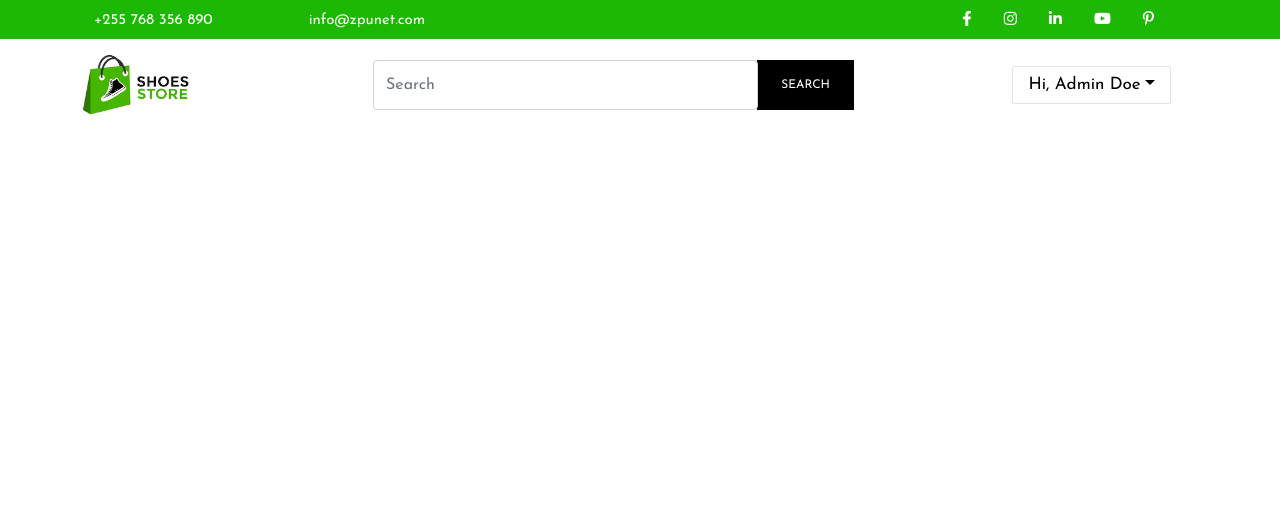
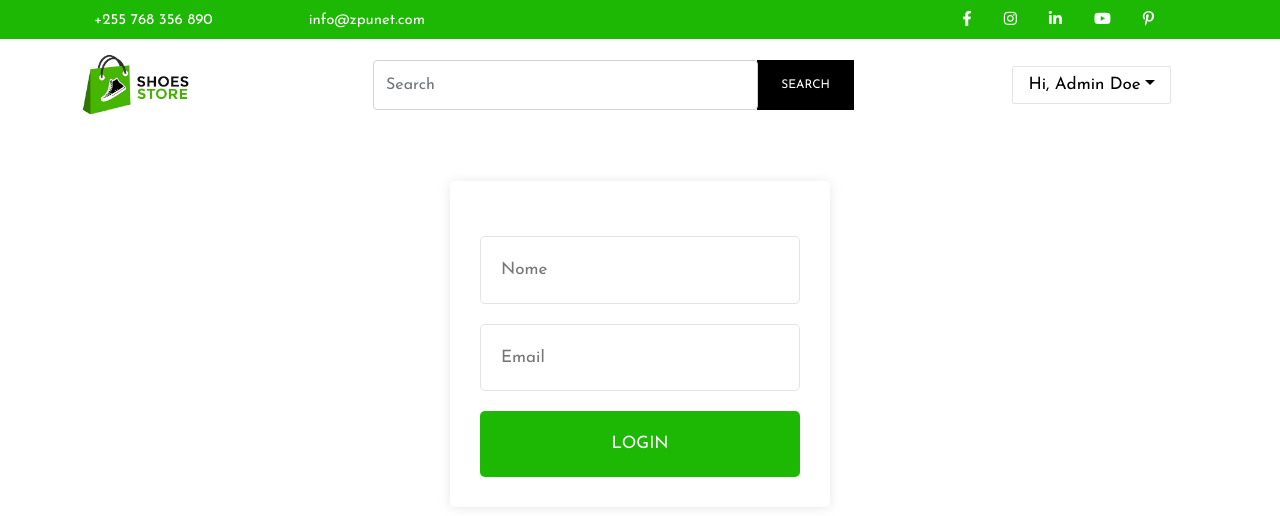
Before and after one commit to Juniorbasck/Projeto-ASP.NET-Web-API, a React (Create React App) app in the folder projetoAPI/ERP/: page / in a window 1280 px wide. Shown: the top 516 px of the page. Built offline with nearby package versions, Linux system fonts and the light colour scheme.

Commit message:
implement login[NetWorkingYet

```diff
--- a/projetoAPI/ERP/src/App.js
+++ b/projetoAPI/ERP/src/App.js
@@ -11,8 +11,8 @@ const App = () => {
   return (
     <Router>
       <Switch>
-        <Route path="/login" component={Login} />
-        <Route path="/" component={HomeScreen} exact />
+        <Route path="/home" component={HomeScreen} />
+        <Route path="/" component={Login} exact />
       </Switch>
     </Router>
   );
--- a/projetoAPI/ERP/src/screens/Login.js
+++ b/projetoAPI/ERP/src/screens/Login.js
@@ -1,18 +1,67 @@
-import React from "react";
+import React, { useState, useEffect } from "react";
 import Header from "./../components/Header";
+import axios from "axios";
+import { Redirect } from "react-router-dom";
 
 const Login = () => {
   window.scrollTo(0, 0);
+
+  const [nome, setNomel] = useState("");
+  const [email, setEmail] = useState("");
+  const [message, setMessage] = useState("");
+  const [loggedIn, setLoggedIn] = useState(false);
+
+  const handleLogin = async (e) => {
+    e.preventDefault();
+
+    try {
+      const response = await axios.post("https://localhost:7111/api/Login", {
+        userName: nome,
+        userEmail: email,
+      });
+
+      if (response.status === 200) {
+        var token = localStorage.setItem("token", response.data.token);
+
+        console.log(token)
+        setMessage("Login realizado com sucesso");
+        setLoggedIn(true);
+      }
+    } catch (error) {
+      if (error.response) {
+        setMessage("Credenciais inválidas");
+      } else {
+        console.error("Erro durante o login:", error);
+      }
+    }
+  };
+
+  useEffect(() => {
+    if (loggedIn) {
+      return <Redirect to="/home" />;
+    }
+  }, [loggedIn]);
 
   return (
     <>
       <Header />
       <div className="container d-flex flex-column justify-content-center align-items-center login-center">
-        <form className="Login col-md-8 col-lg-4 col-11">
-          <input type="email" placeholder="Email" />
-          <input type="password" placeholder="Password" />
+        <form className="Login col-md-8 col-lg-4 col-11" onSubmit={handleLogin}>
+          <input
+            type="name"
+            placeholder="Nome"
+            value={nome}
+            onChange={(e) => setEmail(e.target.value)}
+          />
+          <input
+            type="email"
+            placeholder="Email"
+            value={email}
+            onChange={(e) => setPassword(e.target.value)}
+          />
           <button type="submit">Login</button>
         </form>
+        {message && <p>{message}</p>}
       </div>
     </>
   );
```
Also changed, not shown: 14 other files (tests, documents, lock files or other folders).
